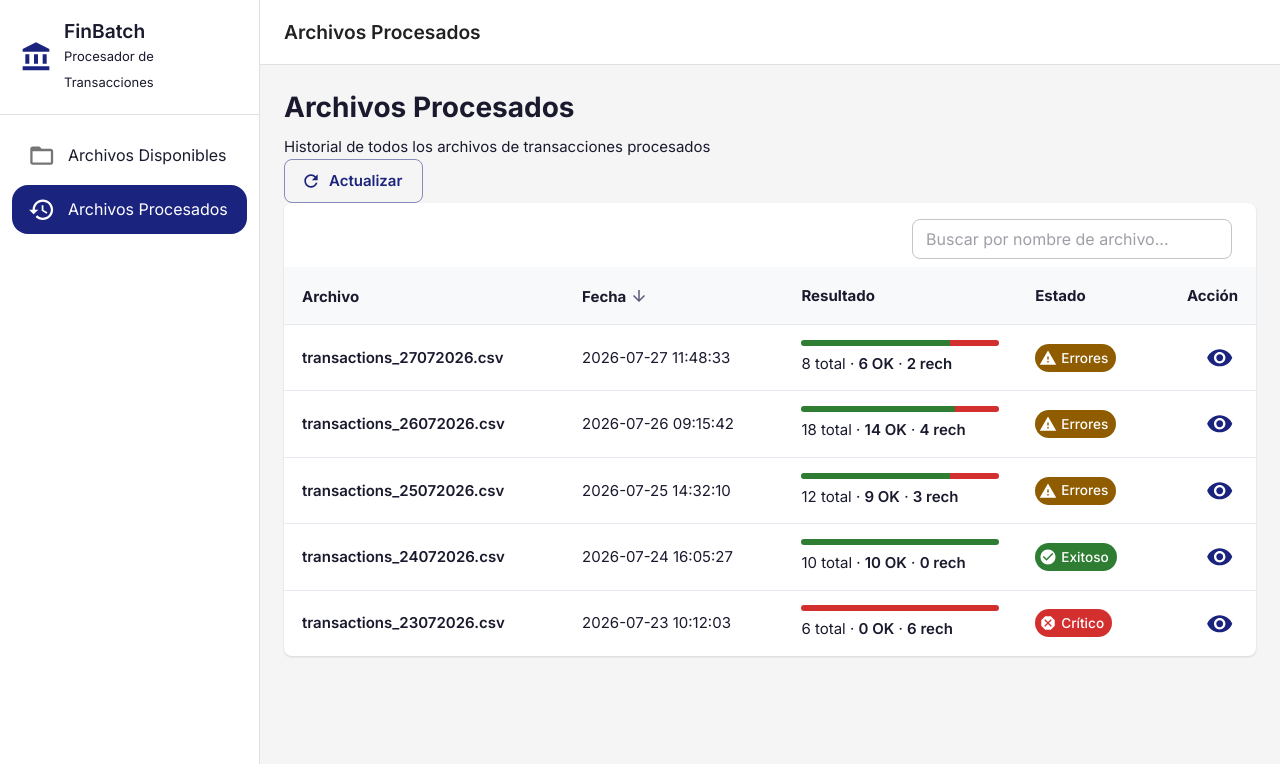
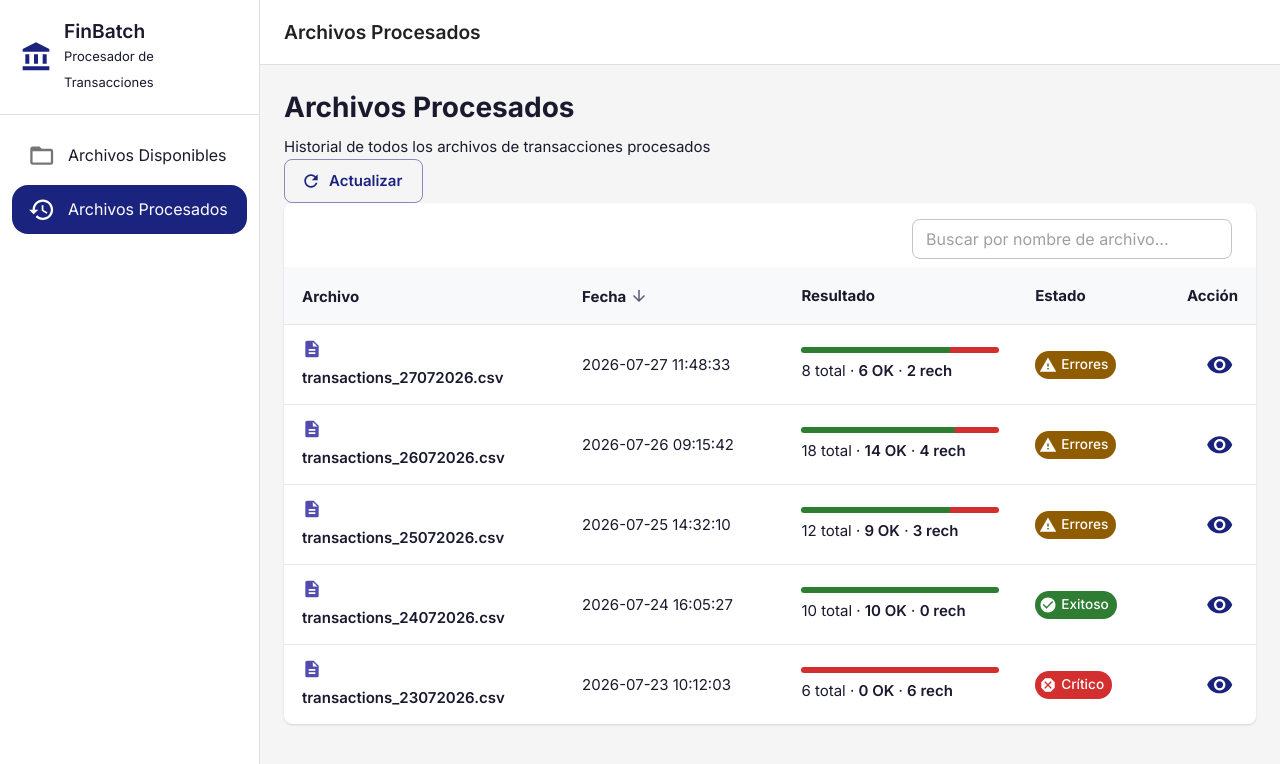
Before and after one commit to wblade-jg/hackaton, a React (Vite) app: page /processed in a window 1280 px wide. Shown: the top 764 px of the page. Built offline with nearby package versions, Linux system fonts and the light colour scheme; no server answers.

Commit message:
feat: add csv icon next to filename in processed files table

```diff
--- a/src/components/files/ProcessedFiles.jsx
+++ b/src/components/files/ProcessedFiles.jsx
@@ -23,6 +23,7 @@ import RefreshIcon from '@mui/icons-material/Refresh';
 import VisibilityIcon from '@mui/icons-material/Visibility';
 import HistoryIcon from '@mui/icons-material/History';
 import SearchIcon from '@mui/icons-material/Search';
+import DescriptionIcon from '@mui/icons-material/Description';
 import { useFiles } from '../../hooks/useFiles';
 import StatusBadge from '../common/StatusBadge';
 import EmptyState from '../common/EmptyState';
@@ -219,9 +220,12 @@ export default function ProcessedFiles() {
                         sx={{ '&:last-child td': { borderBottom: 0 } }}
                       >
                         <TableCell>
-                          <Typography variant="body2" sx={{ fontWeight: 600 }}>
-                            {file.filename}
-                          </Typography>
+                          <Box display="flex" alignItems="center" gap={1}>
+                            <DescriptionIcon sx={{ color: 'primary.light', fontSize: 20 }} />
+                            <Typography variant="body2" sx={{ fontWeight: 600 }}>
+                              {file.filename}
+                            </Typography>
+                          </Box>
                         </TableCell>
                         <TableCell>
                           <Typography variant="body2" color="text.secondary">
```
